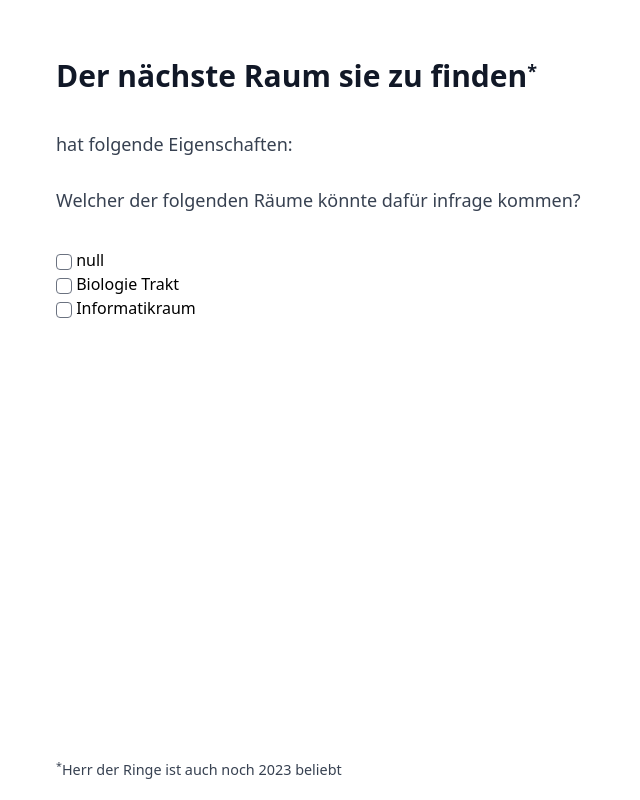
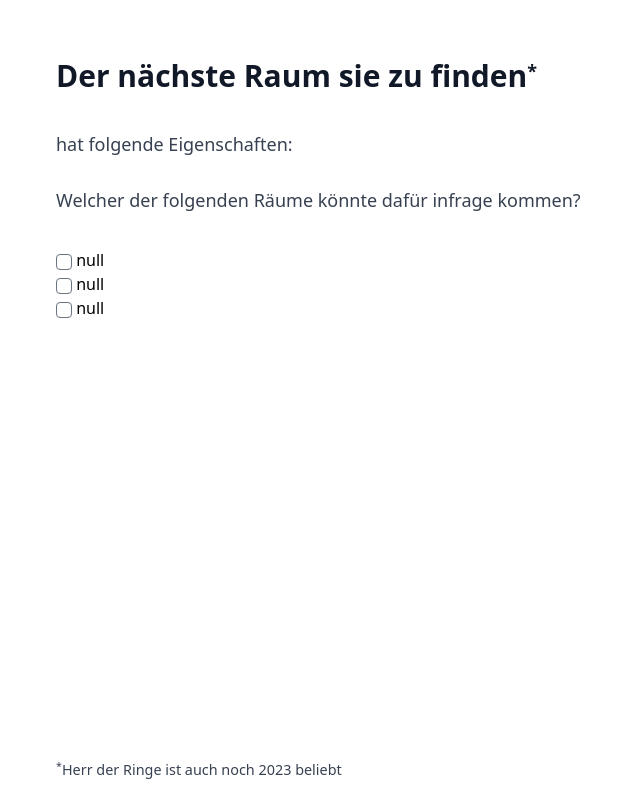
Before and after one commit to diepoe/heg-game, a SvelteKit app: page /real/02-game/c-riddle in a window 1280 px wide. Shown: the whole page, without its empty margins (0-640 px from the left). Built offline with nearby package versions, Linux system fonts and the light colour scheme.

Commit message:
randomize riddle to get to next room

```diff
--- a/src/routes/real/02-game/c-riddle/+page.svelte
+++ b/src/routes/real/02-game/c-riddle/+page.svelte
@@ -25,11 +25,30 @@
 		visited: 'null'
 	};
 
+	let guessOne: Room = {
+		id: 'nothing',
+		name: 'null',
+		description: 'null',
+		hintsToFind: [],
+		etage: 'null',
+		visited: 'null'
+	};
 
-	let guesses: Room[];
+	let guessTwo: Room = {
+		id: 'nothing',
+		name: 'null',
+		description: 'null',
+		hintsToFind: [],
+		etage: 'null',
+		visited: 'null'
+	};
 
+	let randomOrder: number = Math.floor(Math.random() * 3);
 
 	onMount(() => {
+		// ensure order is newly randomized every turn
+		randomOrder = Math.floor(Math.random() * 3);
+
 		const roomSearch = $rooms.find((t) => t.id === $currentRoomID);
 
 		if (roomSearch != undefined) {
@@ -50,10 +69,30 @@
 				if (filteredUnvisitedRooms.length > 0) {
 					nextRoom =
 						filteredUnvisitedRooms[Math.floor(Math.random() * (filteredUnvisitedRooms.length - 1))];
+
+					guessOne = $rooms[Math.floor(Math.random() * ($rooms.length - 1))];
+					while (guessOne == nextRoom) {
+						guessOne = $rooms[Math.floor(Math.random() * ($rooms.length - 1))];
+					}
+
+					guessTwo = $rooms[Math.floor(Math.random() * ($rooms.length - 1))];
+					while (guessTwo == nextRoom || guessTwo == guessOne) {
+						guessTwo = $rooms[Math.floor(Math.random() * ($rooms.length - 1))];
+					}
 				}
 				// fallback if all rooms on the current level are visited
 				else {
 					nextRoom = unvisitedRooms[Math.floor(Math.random() * (unvisitedRooms.length - 1))];
+
+					guessOne = $rooms[Math.floor(Math.random() * ($rooms.length - 1))];
+					while (guessOne == nextRoom) {
+						guessOne = $rooms[Math.floor(Math.random() * ($rooms.length - 1))];
+					}
+
+					guessTwo = $rooms[Math.floor(Math.random() * ($rooms.length - 1))];
+					while (guessTwo == nextRoom || guessTwo == guessOne) {
+						guessTwo = $rooms[Math.floor(Math.random() * ($rooms.length - 1))];
+					}
 				}
 				// set the next room
 				nextRoomID.set(nextRoom.id);
@@ -97,18 +136,48 @@
 			<p>Welcher der folgenden Räume könnte dafür infrage kommen?</p>
 		</TextWrapper>
 		<ul class="p-2 mx-2">
+			{#if randomOrder == 0}
 				<li on:keydown on:click={() => showToast(nextRoom.name, true)}>
 					<input type="checkbox" class="form-checkbox rounded text-green-600" />
 					{nextRoom.name}
 				</li>
-			<li on:keydown on:click={() => showToast('Biologie Trakt', false)}>
+				<li on:keydown on:click={() => showToast(guessOne.name, false)}>
 					<input type="checkbox" class="form-checkbox rounded text-red-600" />
-				Biologie Trakt
+					{guessOne.name}
 				</li>
-			<li on:keydown on:click={() => showToast('Informatikraum', false)}>
+				<li on:keydown on:click={() => showToast(guessTwo.name, false)}>
 					<input type="checkbox" class="form-checkbox rounded text-red-600" />
-				Informatikraum
+					{guessTwo.name}
 				</li>
+			{/if}
+			{#if randomOrder == 1}
+				<li on:keydown on:click={() => showToast(guessOne.name, false)}>
+					<input type="checkbox" class="form-checkbox rounded text-red-600" />
+					{guessOne.name}
+				</li>
+				<li on:keydown on:click={() => showToast(nextRoom.name, true)}>
+					<input type="checkbox" class="form-checkbox rounded text-green-600" />
+					{nextRoom.name}
+				</li>
+				<li on:keydown on:click={() => showToast(guessTwo.name, false)}>
+					<input type="checkbox" class="form-checkbox rounded text-red-600" />
+					{guessTwo.name}
+				</li>
+			{/if}
+			{#if randomOrder == 2}
+				<li on:keydown on:click={() => showToast(guessTwo.name, false)}>
+					<input type="checkbox" class="form-checkbox rounded text-red-600" />
+					{guessTwo.name}
+				</li>
+				<li on:keydown on:click={() => showToast(guessOne.name, false)}>
+					<input type="checkbox" class="form-checkbox rounded text-red-600" />
+					{guessOne.name}
+				</li>
+				<li on:keydown on:click={() => showToast(nextRoom.name, true)}>
+					<input type="checkbox" class="form-checkbox rounded text-green-600" />
+					{nextRoom.name}
+				</li>
+			{/if}
 		</ul>
 		<section class="absolute bottom-0">
 			<TextWrapper>
```
Lines whose indentation alone changed are shown as unchanged.
